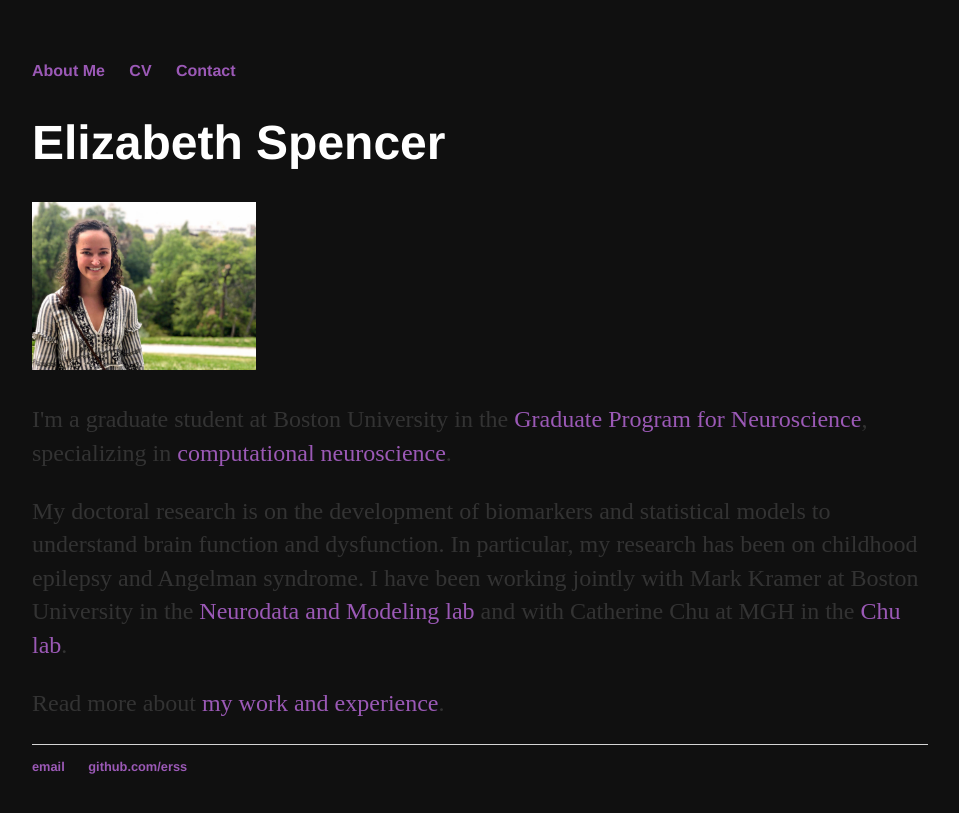
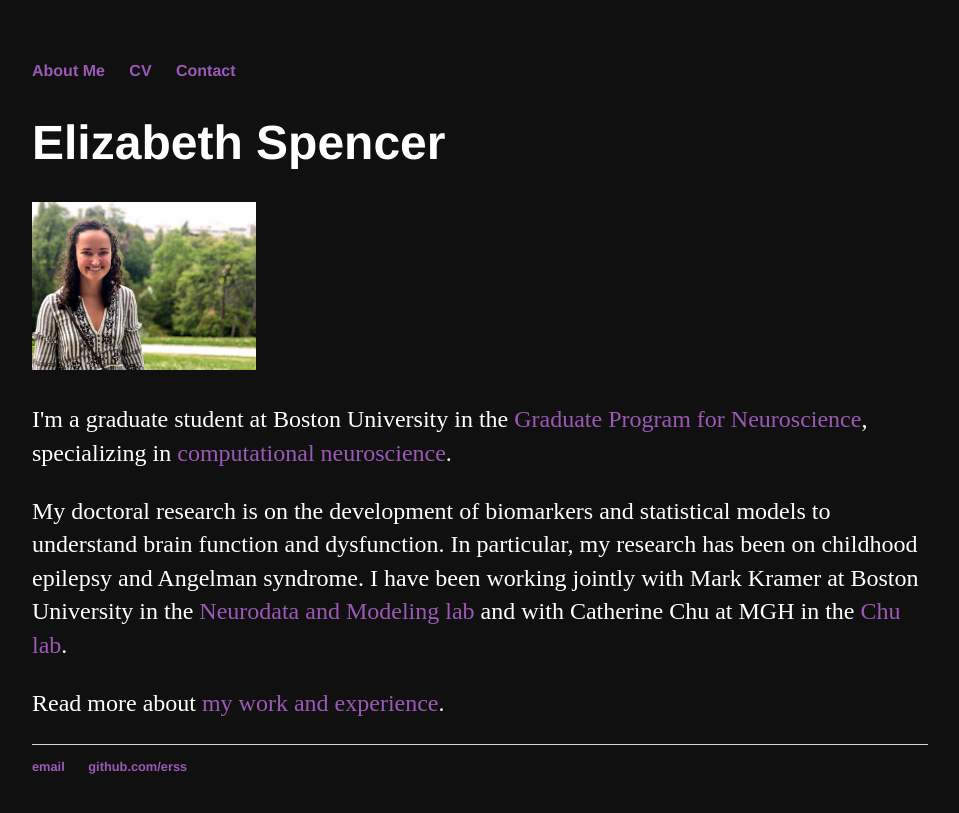
Before and after one commit to erss/erss.github.io, a Jekyll site: the page built from index.html, in a window 1280 px wide. Shown: the top 813 px of the page, without its empty margins (160-1119 px from the left). Built offline with Jekyll 4.4.1, drawn with Linux system fonts in a browser that asks for light colours.

Commit message:
Update main.css

```diff
--- a/css/main.css
+++ b/css/main.css
@@ -6,8 +6,8 @@ body {
 a { text-decoration: none; color: #9B59B6; }
 a:hover { text-decoration: underline; }
 
-p, ul { font-size: 1.5em; line-height: 1.4em; color: #333; }
-
+/* p, ul { font-size: 1.5em; line-height: 1.4em; color: #333; } */
+p, ul { font-size: 1.5em; line-height: 1.4em; color: #ffffff; }
 h1, h2, h3, h4 { font-family: 'Helvetica', 'Arial', 'Sans-Serif'; }
 h1 { font-size: 3em;  }
 h2 { font-size: 2.7em; }
```
